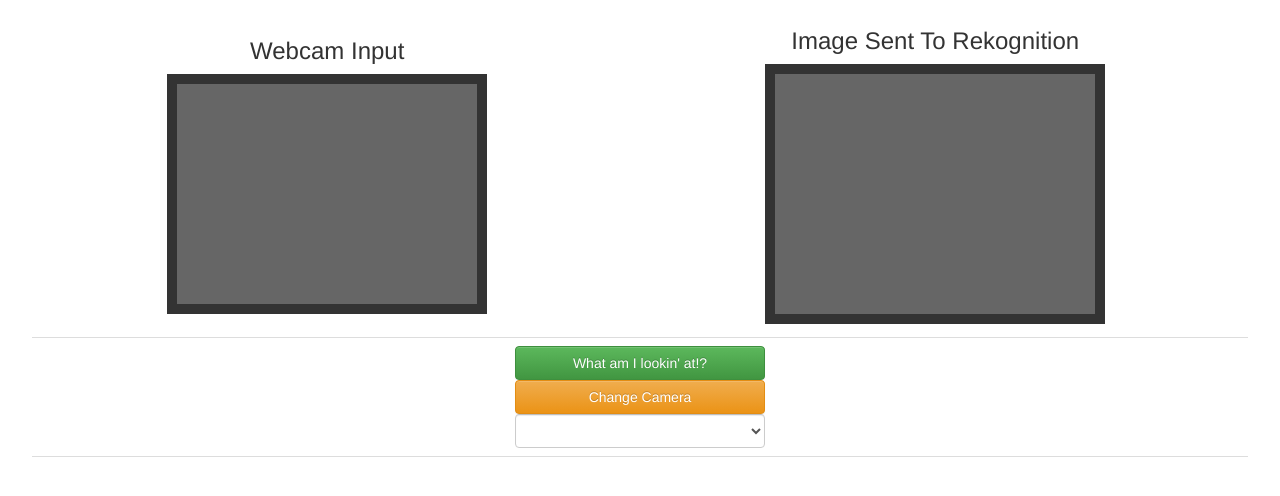
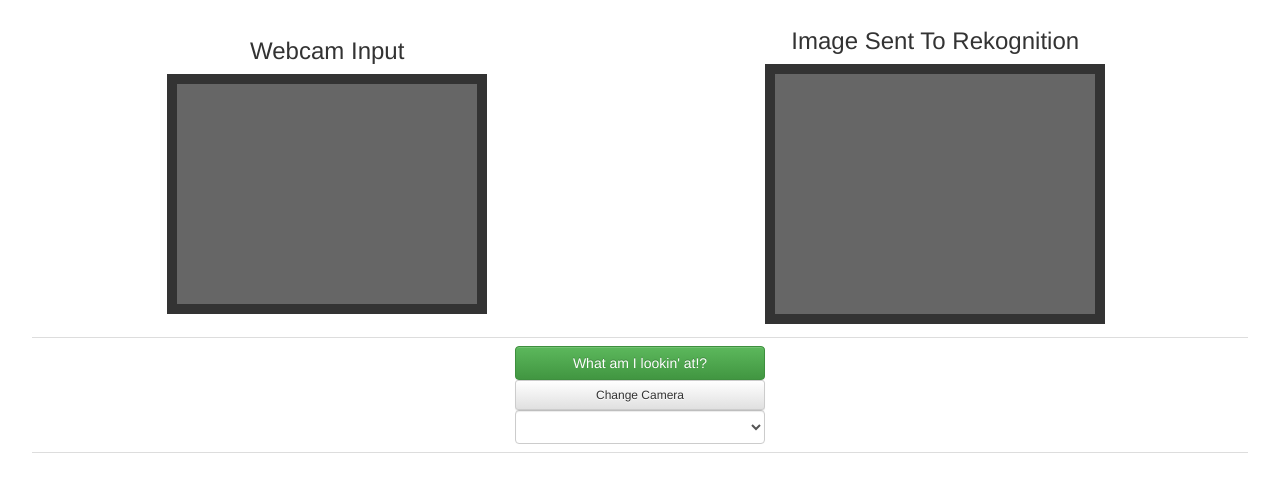
Before and after one commit to samAnnisBrown/LabAuCiel, a Flask app: page /rekognition in a window 1280 px wide. Shown: the part 71-567 px from the top of the page. Run offline with Flask 2, Linux system fonts and the light colour scheme; data that the repository does not hold is empty; parts of the project's set-up code (start-up, migrations or seed data) failed here and were passed over; some libraries are stand-ins or nearby versions.

Commit message:
iOS working?

```diff
--- a/templates/rekognition.html
+++ b/templates/rekognition.html
@@ -17,7 +17,7 @@
                 <tr>
                     <td colspan="2">
                         <button type="button" class="btn btn-success" onclick=rekognise() style="width: 250px">What am I lookin' at!?</button><br>
-                        <button type="button" class="btn btn-warning" onclick=changecamera() style="width: 250px">Change Camera</button>
+                        <button type="button" class="btn btn-sm btn-default" onclick=changecamera() style="width: 250px">Change Camera</button>
                         <select class="form-control" id="voice" style="width: 250px; display: block; margin:0 auto;">
                             {% for voice in voices %}
                                 {% if voice['Name'] == 'Geraint' %}
@@ -83,11 +83,11 @@ function handleSuccess(stream) {
   video.srcObject = stream;
 
   video.addEventListener('playing', function() {
-  document.getElementById("videoCanvas").width = this.videoWidth;
-  document.getElementById("videoCanvas").height = this.videoHeight;
+      document.getElementById("videoCanvas").width = this.videoWidth;
+      document.getElementById("videoCanvas").height = this.videoHeight;
 
-  document.getElementById("outputCanvas").width = this.videoWidth - 20;
-  document.getElementById("outputCanvas").height = this.videoHeight - 20;
+      document.getElementById("outputCanvas").width = this.videoWidth - 20;
+      document.getElementById("outputCanvas").height = this.videoHeight - 20;
   }, false);
 
   video.play();
@@ -97,39 +97,6 @@ function handleSuccess(stream) {
 function handleError(error) {
   console.log('navigator.getUserMedia error: ', error);
 }
-
-
-
-
-
-
-/*navigator.getUserMedia = navigator.getUserMedia || navigator.webkitGetUserMedia || navigator.mozGetUserMedia || navigator.msGetUserMedia || navigator.oGetUserMedia;
-
-if (navigator.getUserMedia) {
-    navigator.getUserMedia({video: true}, handleVideo, videoError);
-}
-
-function handleVideo(stream) {
-    if (window.webkitURL) {
-        video.src = window.webkitURL.createObjectURL(stream);
-    } else {
-        video.src = stream;
-    }
-
-    video.addEventListener('playing', function() {
-    document.getElementById("videoCanvas").width = this.videoWidth;
-    document.getElementById("videoCanvas").height = this.videoHeight;
-
-    document.getElementById("outputCanvas").width = this.videoWidth - 20;
-    document.getElementById("outputCanvas").height = this.videoHeight - 20;
-    }, false);
-
-    video.play();
-}
-
-function videoError(e) {
-    // do something
-}*/
 
 function rekognise() {
 // Get polly voice
@@ -164,7 +131,16 @@ function changecamera() {
       audio: false,
       video: { deviceId: { exact: cameras[1]} }
     }
-    document.getElementById("result").innerHTML = "videoinput:"+cameras[1];
+    document.getElementById("videoCanvas").innerHTML = "videoinput:"+cameras[1];
+
+    video.addEventListener('playing', function() {
+        document.getElementById("videoCanvas").width = this.videoWidth;
+        document.getElementById("videoCanvas").height = this.videoHeight;
+
+        document.getElementById("outputCanvas").width = this.videoWidth - 20;
+        document.getElementById("outputCanvas").height = this.videoHeight - 20;
+    }, false);
+
     navigator.mediaDevices.getUserMedia(constraints).
     then(handleSuccess).catch(handleError);
     camera_direction = "selfie";
@@ -175,7 +151,16 @@ function changecamera() {
         audio: false,
         video: { deviceId: { exact: cameras[0]} }
       }
-    document.getElementById("result").innerHTML = "videoinput:"+cameras[0];
+    document.getElementById("videoCanvas").innerHTML = "videoinput:"+cameras[0];
+
+    video.addEventListener('playing', function() {
+        document.getElementById("videoCanvas").width = this.videoWidth;
+        document.getElementById("videoCanvas").height = this.videoHeight;
+
+        document.getElementById("outputCanvas").width = this.videoWidth - 20;
+        document.getElementById("outputCanvas").height = this.videoHeight - 20;
+    }, false);
+
     navigator.mediaDevices.getUserMedia(constraints).
       then(handleSuccess).catch(handleError);
     }
```
